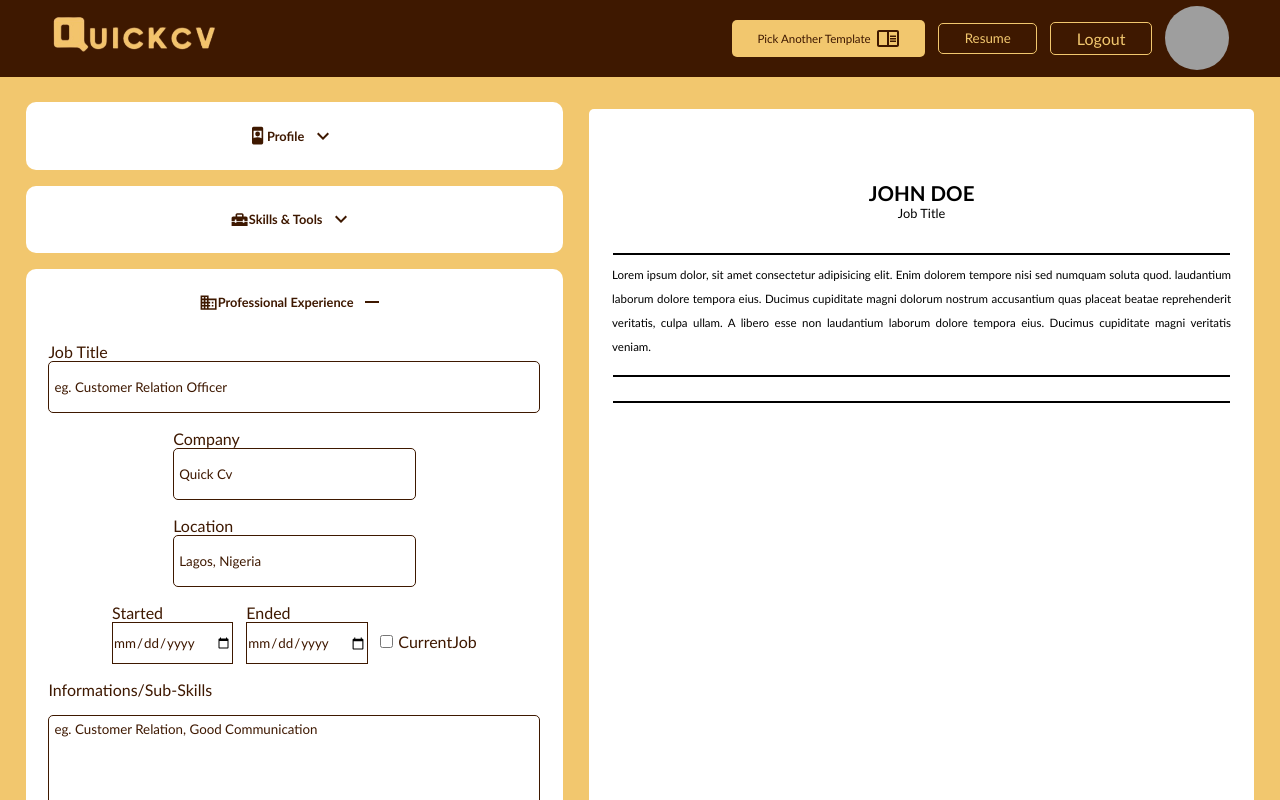
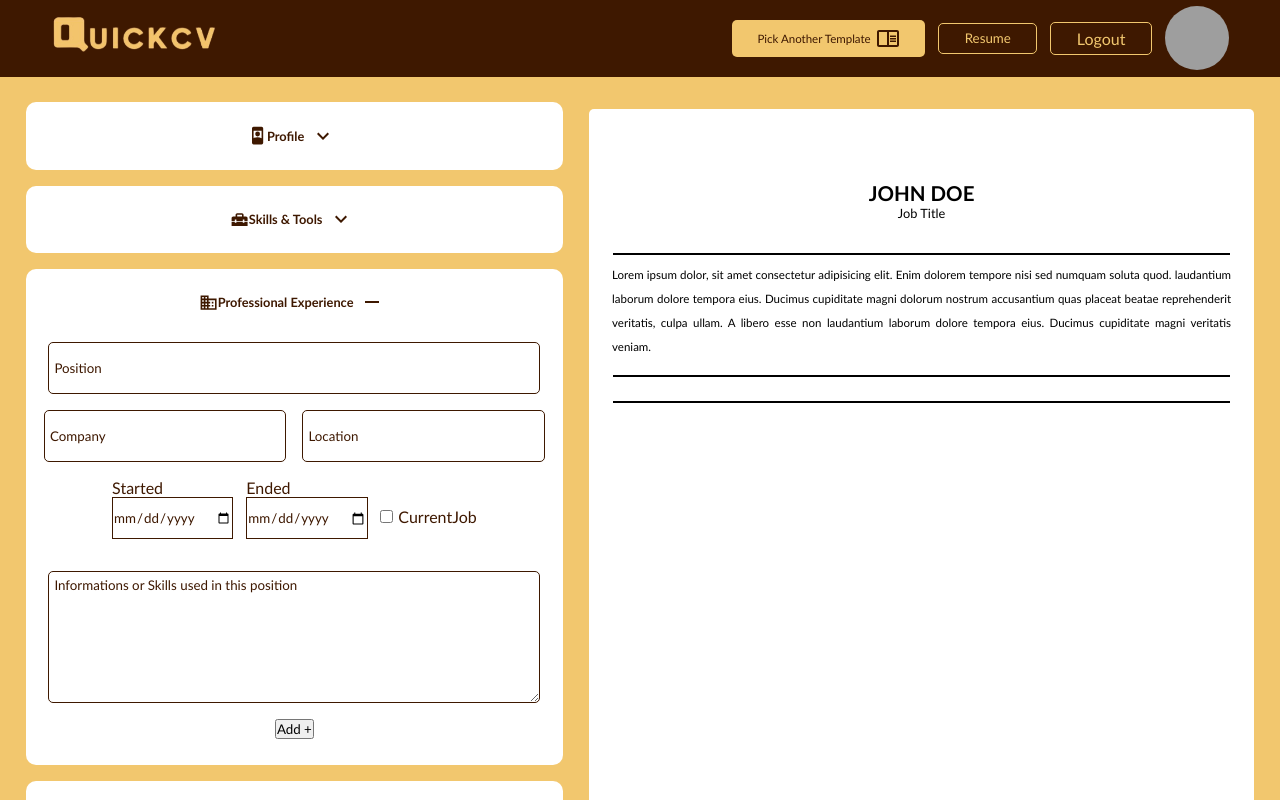
Before and after one commit to quickcv-pro/client, a React (Vite) app: page /Resume in a window 1280 px wide. Both pictures are taken after a click on the element 375 px from the left and 302 px from the top of the page. Shown: the top 800 px of the page. Built offline with nearby package versions, Linux system fonts and the light colour scheme; grey boxes are pictures that could not be loaded.

Commit message:
started work experience

```diff
--- a/src/components/Resume/inputs/ProfessionalExp.jsx
+++ b/src/components/Resume/inputs/ProfessionalExp.jsx
@@ -23,27 +23,24 @@ const ProfessionalExp = () => {
       {isExpanded && (
         <div className="skillsForm">
           <div className="skillsFormInput">
-            <label>Job Title</label>
             <input
               className="generalLongInput"
               type="text"
-              placeholder="eg. Customer Relation Officer"
+              placeholder="Position"
             />
           </div>
           <div className="skillsFormInput">
-            <label>Company</label>
             <input
               className="generalShortInput"
               type="text"
-              placeholder="Quick Cv"
+              placeholder="Company"
             />
           </div>
           <div className="skillsFormInput">
-            <label>Location</label>
             <input
               className="generalShortInput"
               type="text"
-              placeholder="Lagos, Nigeria"
+              placeholder="Location"
             />
           </div>
           <div className="profExpDate">
@@ -61,11 +58,10 @@ const ProfessionalExp = () => {
             </div>
           </div>
           <div className="skillsFormInput">
-            <label>Informations/Sub-Skills</label>
             <textarea
               className="generalTextArea"
               type="text"
-              placeholder="eg. Customer Relation, Good Communication"
+              placeholder="Informations or Skills used in this position"
             />
           </div>
           <button>Add +</button>
--- a/src/components/Resume/inputs/assets/resumeinput.css
+++ b/src/components/Resume/inputs/assets/resumeinput.css
@@ -91,7 +91,7 @@
 
 .skillsForm {
   display: flex;
-  flex-direction: column;
+  flex-direction: row;
   gap: 2vh;
   justify-content: center;
   align-items: center;
@@ -146,7 +146,7 @@
   gap: 1vw;
   justify-content: unset;
   align-items: center;
-  justify-self: center;
+  justify-self: left;
 }
 
 .profExpDatesCheck {
```
Also changed, not shown: 1 other file (tests, documents, lock files or other folders).
